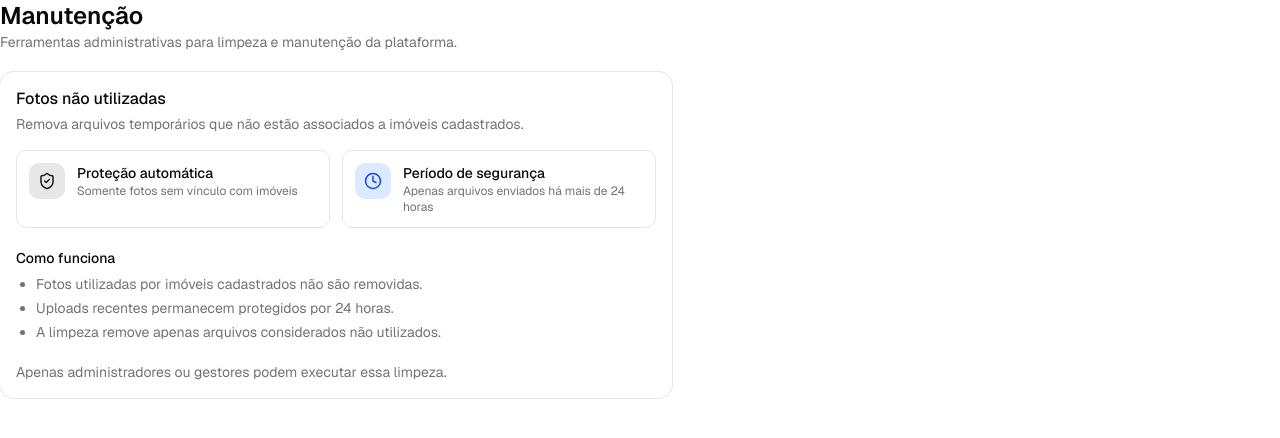
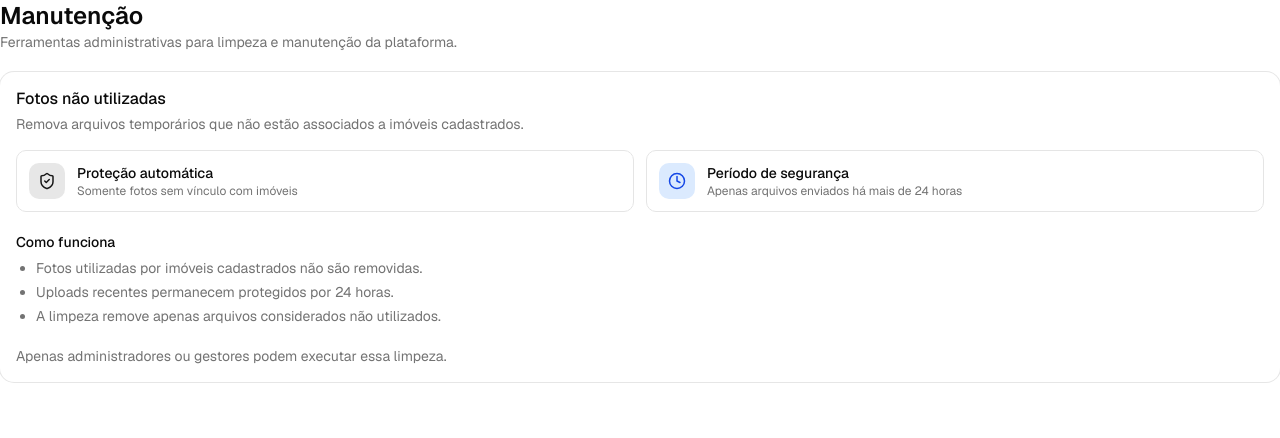
Before and after one commit to alexboccia/imob, a Next.js app: page /app/manutencao in a window 1280 px wide. Shown: the top 438 px of the page. Built offline with nearby package versions, Linux system fonts and the light colour scheme; no server answers; what async_hooks would draw is missing.

Commit message:
fix(ui): align maintenance layout width
- remove the maintenance page width constraint
- align the page with the full-width admin layout pattern
- preserve maintenance behavior and responsive coverage

```diff
--- a/src/app/app/manutencao/page.tsx
+++ b/src/app/app/manutencao/page.tsx
@@ -14,7 +14,7 @@ export default async function ManutencaoPage() {
     session?.user.role === "MANAGER";
 
   return (
-    <div className="max-w-2xl space-y-5">
+    <div className="space-y-5">
       <div className="min-w-0">
         <h1 className="min-w-0 break-words text-2xl font-semibold">Manutenção</h1>
         <p className="text-sm text-muted-foreground">
```
